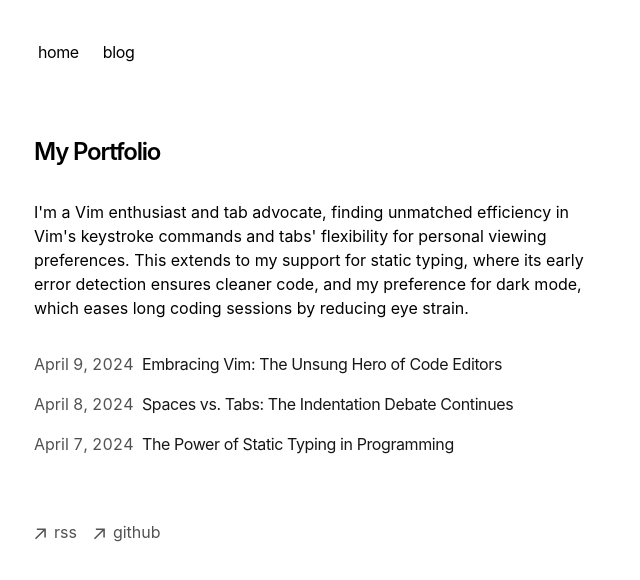
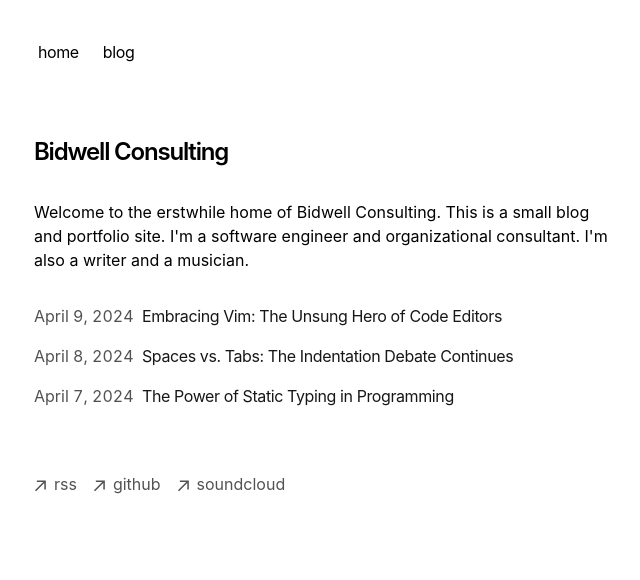
Before and after one commit to dralgorhythm/bidwell, a Next.js app: page / in a window 1280 px wide. Shown: the top 580 px of the page, without its empty margins (318-958 px from the left). Built offline with nearby package versions, Linux system fonts and the light colour scheme.

Commit message:
update home page andf ooter

```diff
--- a/app/components/footer.tsx
+++ b/app/components/footer.tsx
@@ -41,6 +41,17 @@ export default function Footer() {
             <p className="ml-2 h-7">github</p>
           </a>
         </li>
+        <li>
+          <a
+            className="flex items-center transition-all hover:text-neutral-800 dark:hover:text-neutral-100"
+            rel="noopener noreferrer"
+            target="_blank"
+            href="https://soundcloud.com/dralgorhythm"
+          >
+            <ArrowIcon />
+            <p className="ml-2 h-7">soundcloud</p>
+          </a>
+        </li>
       </ul>
     </footer>
   )
--- a/app/page.tsx
+++ b/app/page.tsx
@@ -4,14 +4,12 @@ export default function Page() {
   return (
     <section>
       <h1 className="mb-8 text-2xl font-semibold tracking-tighter">
-        My Portfolio
+        Bidwell Consulting
       </h1>
       <p className="mb-4">
-        {`I'm a Vim enthusiast and tab advocate, finding unmatched efficiency in
-        Vim's keystroke commands and tabs' flexibility for personal viewing
-        preferences. This extends to my support for static typing, where its
-        early error detection ensures cleaner code, and my preference for dark
-        mode, which eases long coding sessions by reducing eye strain.`}
+        {
+          `Welcome to the erstwhile home of Bidwell Consulting. This is a small blog and portfolio site.
+          I'm a software engineer and organizational consultant. I'm also a writer and a musician.`}
       </p>
       <div className="my-8">
         <BlogPosts />
```
